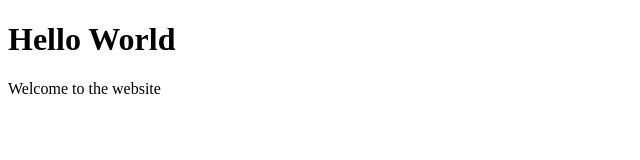
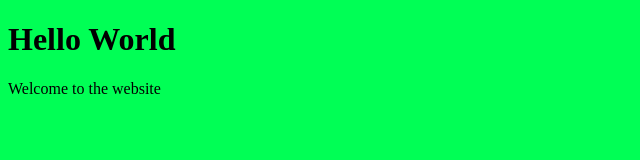
Before and after one commit to Bwalkyuk/website, a plain HTML site: page index.html in a window 1280 px wide. Shown: the whole page, without its empty margins (0-640 px from the left). Drawn offline with Linux system fonts and the light colour scheme.

Commit message:
EDIT: Update design

```diff
--- a/index.html
+++ b/index.html
@@ -5,6 +5,7 @@
     <meta http-equiv="X-UA-Compatible" content="IE=edge">
     <meta name="viewport" content="width=device-width, initial-scale=1.0">
     <title>Homepage</title>
+    <link rel="stylesheet" href="style.css">
 </head>
 <body>
     <h1>Hello World</h1>
--- /dev/null
+++ b/style.css
@@ -0,0 +1,3 @@
+body {
+    background-color: rgb(0, 255, 85);
+}
```
